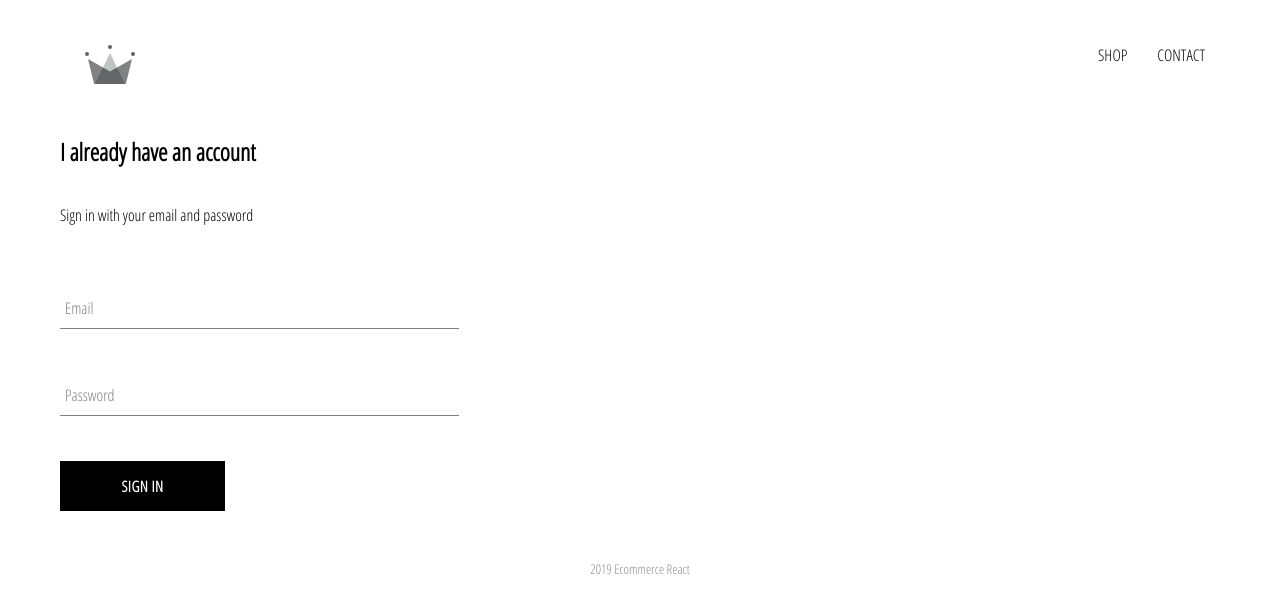
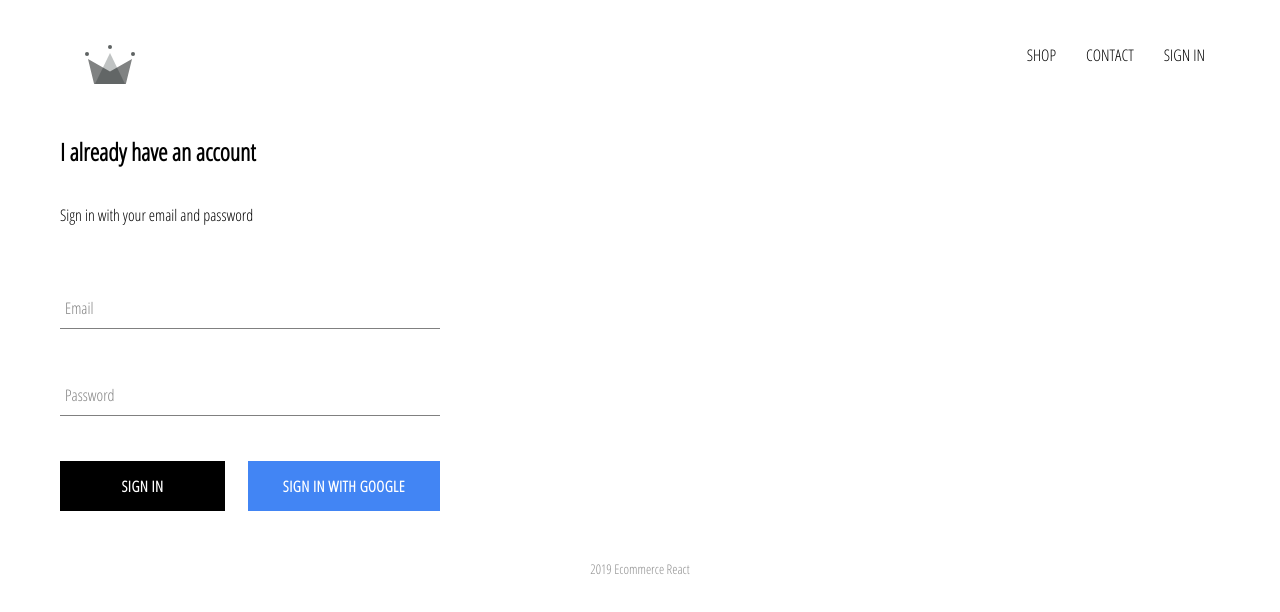
Before and after one commit to diegoacostauy/ecommerce-react, a React (Create React App) app: page /signin in a window 1280 px wide. Shown: the top 612 px of the page. Built offline with nearby package versions, Linux system fonts and the light colour scheme; no server answers.

Commit message:
firebase sign in sign out, header signin link

```diff
--- a/package.json
+++ b/package.json
@@ -3,6 +3,7 @@
   "version": "0.1.0",
   "private": true,
   "dependencies": {
+    "firebase": "^7.3.0",
     "node-sass": "^4.13.0",
     "react": "^16.11.0",
     "react-dom": "^16.11.0",
--- a/src/App.css
+++ b/src/App.css
@@ -1,3 +1,7 @@
+* {
+  box-sizing: border-box;
+}
+
 body {
   font-family: 'Open Sans Condensed', sans-serif;
   padding: 20px 60px;
--- a/src/App.js
+++ b/src/App.js
@@ -1,4 +1,4 @@
-import React from 'react';
+import React, { Component } from 'react';
 import './App.css';
 import Homepage from './pages/Homepage/Homepage.component';
 import Shoppage from './pages/Shoppage/Shoppage.component';
@@ -6,11 +6,31 @@ import SignInAndSignUp from './pages/SignInAndSignUp/SignInAndSignUp.component';
 import Header from './components/Header/Header.component';
 import Footer from './components/Footer/Footer.component';
 import { Route, Switch } from 'react-router-dom';
+import { auth } from './firebase/firebase.utils';
 
-function App() {
+class App extends Component {
+  state = {
+    currentUser: ''
+  };
+
+  unsuscribeFromAuth = null;
+
+  componentDidMount() {
+    this.unsuscribeFromAuth = auth.onAuthStateChanged(user => {
+      this.setState({
+        currentUser: user
+      })
+    })
+  }
+
+  componentWillUnmount() {
+    this.unsuscribeFromAuth();
+  }
+
+  render() {
     return (
       <>
-      <Header />
+        <Header currentUser={this.state.currentUser}/>
         <Switch>
           <Route exact path="/" component={Homepage}/>
           <Route path="/shop" component={Shoppage}/>
@@ -20,5 +40,6 @@ function App() {
       </>
     );
   }
+}
 
 export default App;
--- a/src/components/Button/Button.component.jsx
+++ b/src/components/Button/Button.component.jsx
@@ -1,9 +1,9 @@
 import React from 'react';
 import './Button.styles.scss';
 
-const Button = ({children, ...props}) => {
+const Button = ({children, isGoogleSignIn, ...props}) => {
   return (
-    <button className="btn" {...props}>
+    <button className={`${isGoogleSignIn ? 'google-sign-in' : '' } btn`} {...props}>
       {children}
      </button>
   );
--- a/src/components/Button/Button.styles.scss
+++ b/src/components/Button/Button.styles.scss
@@ -19,4 +19,16 @@
     color: black;
     border: 1px solid black;
   }
+
+  &.google-sign-in {
+    background-color: #4285f4;
+    color: #fff;
+
+    &:hover,
+    &:focus {
+      background-color: #357ae8;
+      border: none;
+      color: #fff;
+    }
+  }
 }
--- a/src/components/Header/Header.component.jsx
+++ b/src/components/Header/Header.component.jsx
@@ -2,8 +2,9 @@ import React from 'react';
 import './Header.styles.scss';
 import { Link } from 'react-router-dom';
 import { ReactComponent as Logo } from '../../assets/logo.svg';
+import { auth } from '../../firebase/firebase.utils';
 
-const Header = () => {
+const Header = ({ currentUser }) => {
   return (
     <header className="header">
       <Link to="/" className="logo-container">
@@ -12,6 +13,13 @@ const Header = () => {
       <nav className="options">
         <Link to="/shop" className="option">Shop</Link>
         <Link to="/shop" className="option">Contact</Link>
+        {
+          currentUser ?
+            <div className="option" onClick={()=>auth.signOut()}>
+              Sign Out
+            </div> :
+            <Link to="/signin" className="option">Sign In</Link>
+        }
       </nav>
     </header>
   );
--- a/src/components/Header/Header.styles.scss
+++ b/src/components/Header/Header.styles.scss
@@ -21,6 +21,7 @@
     .option {
       padding: 10px 15px;
       text-transform: uppercase;
+      cursor: pointer;
     }
   }
 }
--- a/src/components/SignIn/SignIn.component.jsx
+++ b/src/components/SignIn/SignIn.component.jsx
@@ -2,6 +2,8 @@ import React, { Component } from 'react'
 import './SignIn.styles.scss';
 import FormInput from '../FormInput/FormInput.component';
 import Button from '../Button/Button.component';
+
+import { signInWithGoogle } from '../../firebase/firebase.utils';
 
 export default class SignIn extends Component {
   state = {
@@ -50,7 +52,13 @@ export default class SignIn extends Component {
             label="Password"
             required
           />
-          <Button type="submit">Sign In</Button>
+          <div className="btn-group">
+            <Button type="submit">Sign In</Button>
+            <Button onClick={signInWithGoogle} isGoogleSignIn>
+              {''}
+              Sign in with Google
+            </Button>
+          </div>
         </form>
       </div>
     )
--- a/src/components/SignIn/SignIn.styles.scss
+++ b/src/components/SignIn/SignIn.styles.scss
@@ -1,9 +1,14 @@
 .sign-in {
-  width: 30vw;
+  width: 380px;
   display: flex;
   flex-direction: column;
 
   & .title {
     margin: 10px 0;
   }
+
+  & .btn-group {
+    display: flex;
+    justify-content: space-between;
+  }
 }
--- /dev/null
+++ b/src/firebase/firebase.utils.js
@@ -0,0 +1,26 @@
+import firebase from 'firebase/app';
+import 'firebase/firestore';
+import 'firebase/auth';
+
+const config = {
+  apiKey: "AIzaSyD-BA6tmNGH-OnxQwRi3nwjAIdjI6ukHms",
+  authDomain: "ecommerce-react-ab342.firebaseapp.com",
+  databaseURL: "https://ecommerce-react-ab342.firebaseio.com",
+  projectId: "ecommerce-react-ab342",
+  storageBucket: "ecommerce-react-ab342.appspot.com",
+  messagingSenderId: "813296868054",
+  appId: "1:813296868054:web:c7e5bd11f2e6df9c1d8777",
+  measurementId: "G-BWLZWMT3WQ"
+};
+
+firebase.initializeApp(config);
+
+export const auth = firebase.auth();
+export const firestore = firebase.firestore();
+
+const provider = new firebase.auth.GoogleAuthProvider();
+
+provider.setCustomParameters({ prompt: 'select_account' });
+export const signInWithGoogle = () => auth.signInWithPopup(provider);
+
+export default firebase;
```
Also changed, not shown: src/Test.js (added), 1 other file (tests, documents, lock files or other folders). Lines whose indentation alone changed are shown as unchanged.
